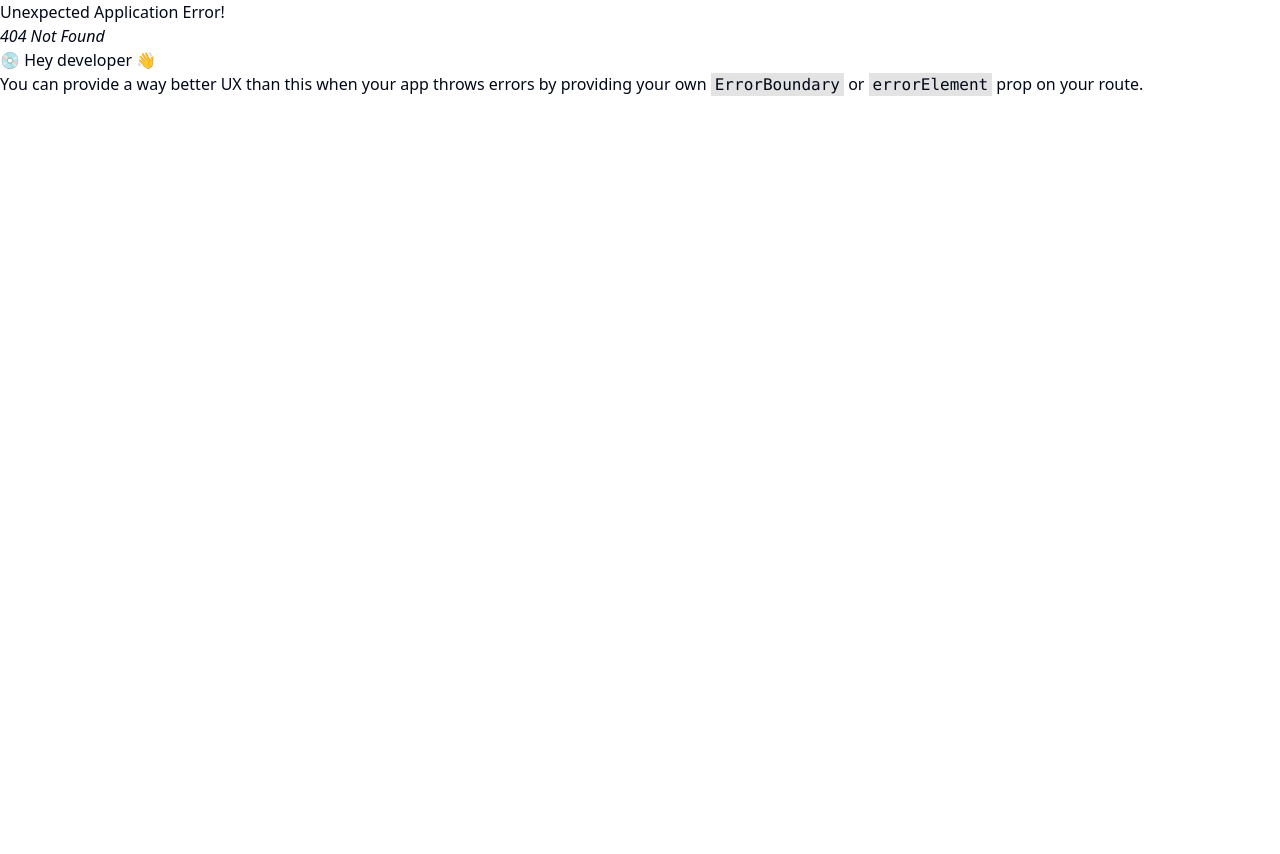
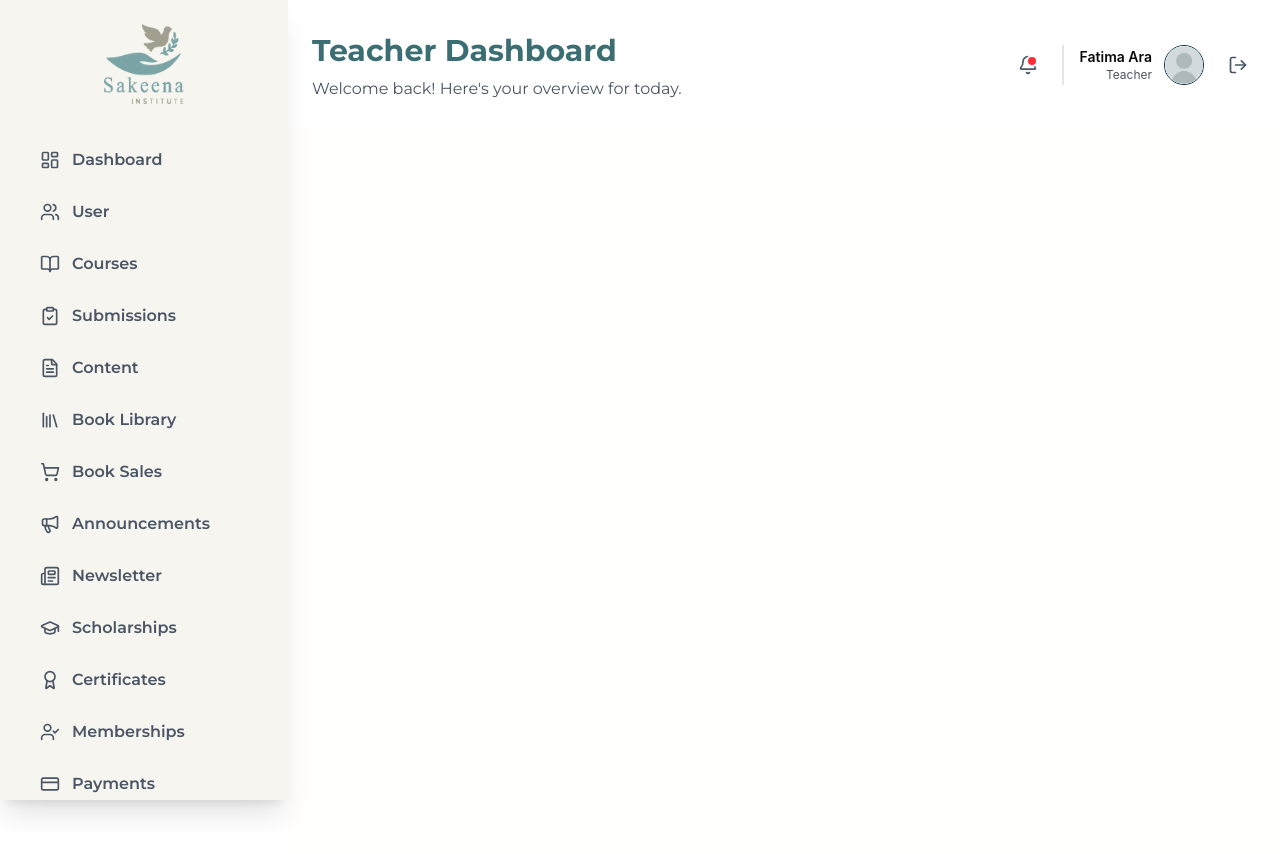
Before and after one commit to Arafat-Bhuiyan/Zahra-Admin, a React (Vite) app: page /teacher/consultations in a window 1280 px wide. Before the commit this address had no page. Shown: the top 854 px of the page. Before the commit the page ends 800 px from the top, so only its background shows below. Built offline with nearby package versions, Linux system fonts and the light colour scheme; sample sign-in values are in the browser's storage.

Commit message:
created all components for teacher panel with routes

```diff
--- a/src/Admin/Dashboard/Sidebar.jsx
+++ b/src/Admin/Dashboard/Sidebar.jsx
@@ -56,15 +56,55 @@ export const Sidebar = () => {
   } else if (role === "teacher") {
     // Teacher has a minimal sidebar
     menuItems = [
-      { icon: Home, label: "Dashboard",   active: true, slug: "teacher" },
-      { icon: User, label: "Public Profile",   active: false, slug: "teacher/public-profile" },
-      { icon: GraduationCap, label: "My Courses",   active: false, slug: "teacher/my-courses" },
-      { icon: ClipboardCheck, label: "Submissions",   active: false, slug: "teacher/submissions" },
-      { icon: MessageSquare, label: "Consultations",   active: false, slug: "teacher/consultations" },
-      { icon: Video, label: "Live Sessions",   active: false, slug: "teacher/live-sessions" },
-      { icon: Upload, label: "Content Upload",   active: false, slug: "teacher/content-upload" },
-      { icon: DollarSign, label: "Earnings & Revenue",   active: false, slug: "teacher/earnings-revenue" },
-      { icon: Settings, label: "Settings",   active: false, slug: "teacher/settings" },
+      { icon: Home, label: "Dashboard", active: true, slug: "teacher" },
+      {
+        icon: User,
+        label: "Public Profile",
+        active: false,
+        slug: "teacher/public-profile",
+      },
+      {
+        icon: GraduationCap,
+        label: "My Courses",
+        active: false,
+        slug: "teacher/my-courses",
+      },
+      {
+        icon: ClipboardCheck,
+        label: "Submissions",
+        active: false,
+        slug: "teacher/submissions",
+      },
+      {
+        icon: MessageSquare,
+        label: "Consultations",
+        active: false,
+        slug: "teacher/consultations",
+      },
+      {
+        icon: Video,
+        label: "Live Sessions",
+        active: false,
+        slug: "teacher/live-sessions",
+      },
+      {
+        icon: Upload,
+        label: "Content Upload",
+        active: false,
+        slug: "teacher/content-upload",
+      },
+      {
+        icon: DollarSign,
+        label: "Earnings & Revenue",
+        active: false,
+        slug: "teacher/earnings-revenue",
+      },
+      {
+        icon: Settings,
+        label: "Settings",
+        active: false,
+        slug: "teacher/settings",
+      },
     ];
   } else {
     // No role set (not logged in) — show nothing or a minimal menu
@@ -91,8 +131,8 @@ export const Sidebar = () => {
               const to =
                 item.slug === "dashboard"
                   ? "/admin"
-                  : item.slug === "teacher"
-                    ? "/teacher"
+                  : item.slug.includes("teacher")
+                    ? `/${item.slug}`
                     : `/admin/${item.slug}`;
 
               return (
@@ -100,12 +140,22 @@ export const Sidebar = () => {
                   <NavLink
                     to={to}
                     className={() => {
+                      // Treat top-level index routes (/admin, /teacher) as exact-only matches
+                      const isIndexRoute = to === "/admin" || to === "/teacher";
                       const isActive =
                         location.pathname === to ||
-                        location.pathname.startsWith(to + "/");
+                        (!isIndexRoute &&
+                          location.pathname.startsWith(to + "/"));
+
+                      const activeClasses = location.pathname.includes(
+                        "/teacher",
+                      )
+                        ? "bg-primary rounded-full"
+                        : "bg-greenTeal rounded-xl";
+
                       return `flex items-center h-12 pl-6 py-3 text-start text-base font-normal transition-colors mx-4 mb-1 gap-3 ${
                         isActive
-                          ? `${location.pathname.includes("/teacher")? "bg-primary rounded-full": "bg-greenTeal rounded-xl"} text-[#FFFFFF] shadow-lg backdrop-blur-md $`
+                          ? `${activeClasses} text-[#FFFFFF] shadow-lg backdrop-blur-md`
                           : "text-[#4A5565] rounded-sm"
                       }`;
                     }}
--- /dev/null
+++ b/src/Teacher/Consultations.jsx
@@ -0,0 +1,4 @@
+export default function Consultations() {
+  // intentionally empty for now
+  return <div />;
+}
--- /dev/null
+++ b/src/Teacher/ContentUpload.jsx
@@ -0,0 +1,4 @@
+export default function ContentUpload() {
+  // intentionally empty for now
+  return <div />;
+}
--- /dev/null
+++ b/src/Teacher/EarningsRevenue.jsx
@@ -0,0 +1,4 @@
+export default function EarningsRevenue() {
+  // intentionally empty for now
+  return <div />;
+}
--- /dev/null
+++ b/src/Teacher/LiveSessions.jsx
@@ -0,0 +1,4 @@
+export default function LiveSessions() {
+  // intentionally empty for now
+  return <div />;
+}
--- /dev/null
+++ b/src/Teacher/MyCourses.jsx
@@ -0,0 +1,4 @@
+export default function MyCourses() {
+  // intentionally empty for now
+  return <div />;
+}
--- /dev/null
+++ b/src/Teacher/PublicProfile.jsx
@@ -0,0 +1,4 @@
+export default function PublicProfile() {
+  // intentionally empty for now
+  return <div />;
+}
--- /dev/null
+++ b/src/Teacher/Settings.jsx
@@ -0,0 +1,4 @@
+export default function TeacherSettings() {
+  // intentionally empty for now
+  return <div />;
+}
--- /dev/null
+++ b/src/Teacher/Submissions.jsx
@@ -0,0 +1,4 @@
+export default function Submissions() {
+  // intentionally empty for now
+  return <div />;
+}
--- a/src/layouts/AdminLayout.jsx
+++ b/src/layouts/AdminLayout.jsx
@@ -65,7 +65,7 @@ export default function AdminLayout() {
     ? "Track payments and platform earnings"
     : location.pathname.startsWith(`/admin/settings`)
     ? "Manage admin account and system configuration"
-    : location.pathname.startsWith(`/admin`)
+    : location.pathname.startsWith(`/teacher`)
     ? "Welcome back! Here's your overview for today."
     : "Welcome back! Here's what's happening today.";
   return (
```
Also changed, not shown: src/router/Routes.jsx (+16 -0 lines).
